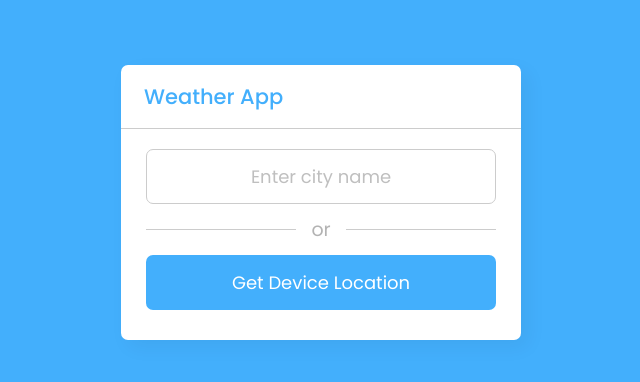
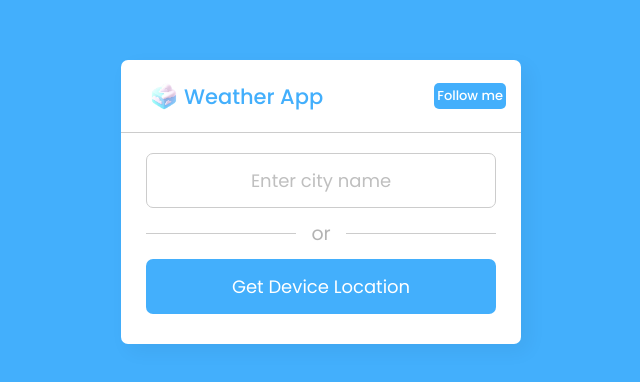
Before and after one commit to GZ30eee/weather-app, a plain HTML site: page index.html in a window 1280 px wide. Shown: the part 198-580 px from the top of the page, without its empty margins (319-959 px from the left). Drawn offline with nearby package versions, Linux system fonts and the light colour scheme.

Commit message:
Update index.html

```diff
--- a/index.html
+++ b/index.html
@@ -13,7 +13,26 @@
   </head>
   <body>
     <div class="wrapper">
-      <header><i class="bx bx-left-arrow-alt"></i>Weather App</header>
+      <header style="display: flex">
+        <i class="bx bx-left-arrow-alt"></i>
+        <img src="./icons/relicon.png" style="height: 40px; width: 40px" />
+        Weather App
+        <a
+          href="https://www.linkedin.com/in/ghanshyamsinh-zala-1a1b9924b/"
+          target="_blank"
+          style="
+            background-color: #43affc;
+            font-size: small;
+            color: white;
+            border-radius: 5px;
+            padding: 3px;
+            margin-left: auto;
+            text-decoration: none;
+          "
+        >
+          <span>Follow me</span>
+        </a>
+      </header>
 
       <section class="input-part">
         <p class="info-txt"></p>
@@ -91,6 +110,13 @@
               </div>
             </div>
           </div>
+          <button id="openModal" class="btn">Show 7-day forecast</button>
+          <div id="myModal" class="modal">
+            <div class="modal-content">
+              <span id="closeModal">&times;</span>
+              <div class="forecast"></div>
+            </div>
+          </div>
         </div>
       </section>
     </div>
```
